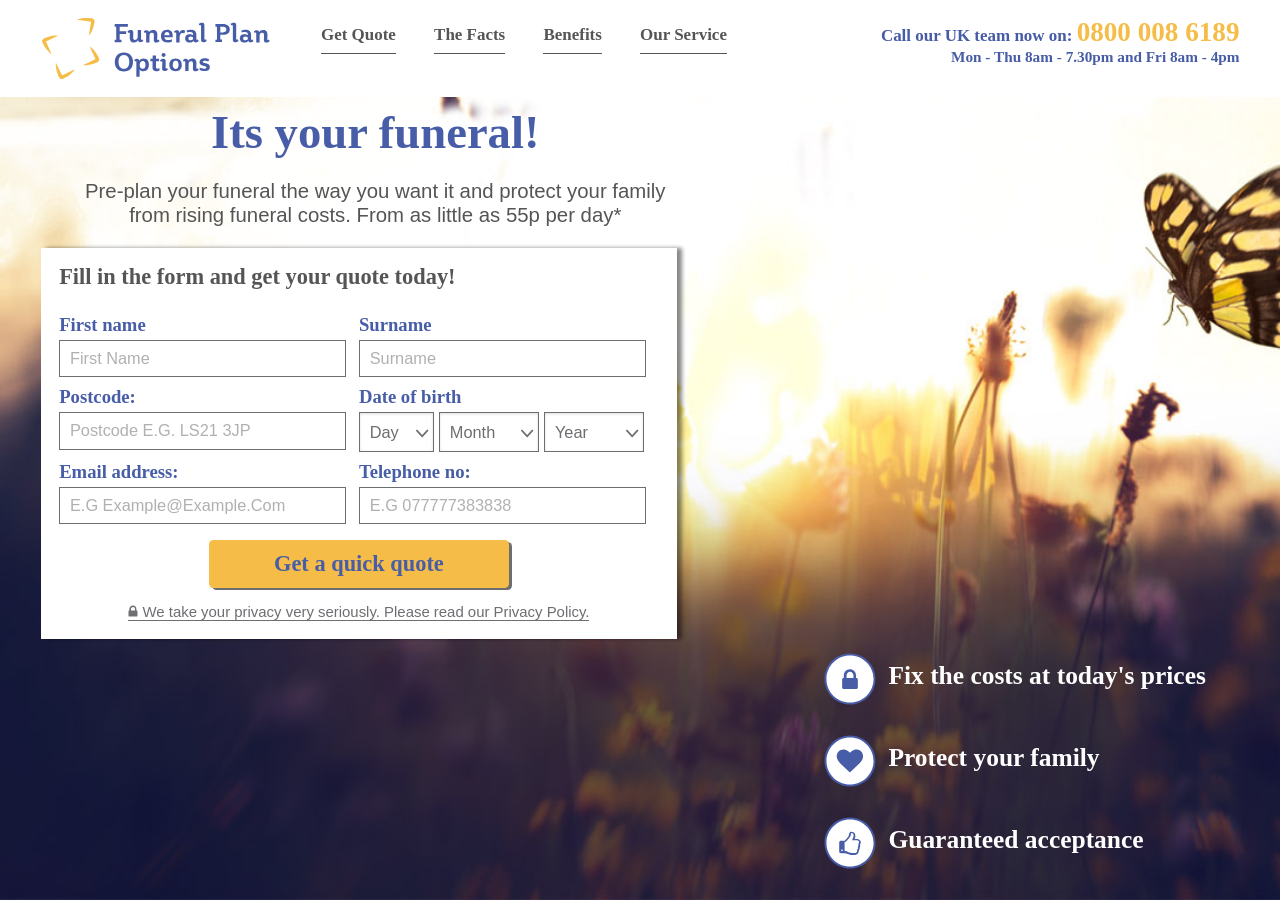
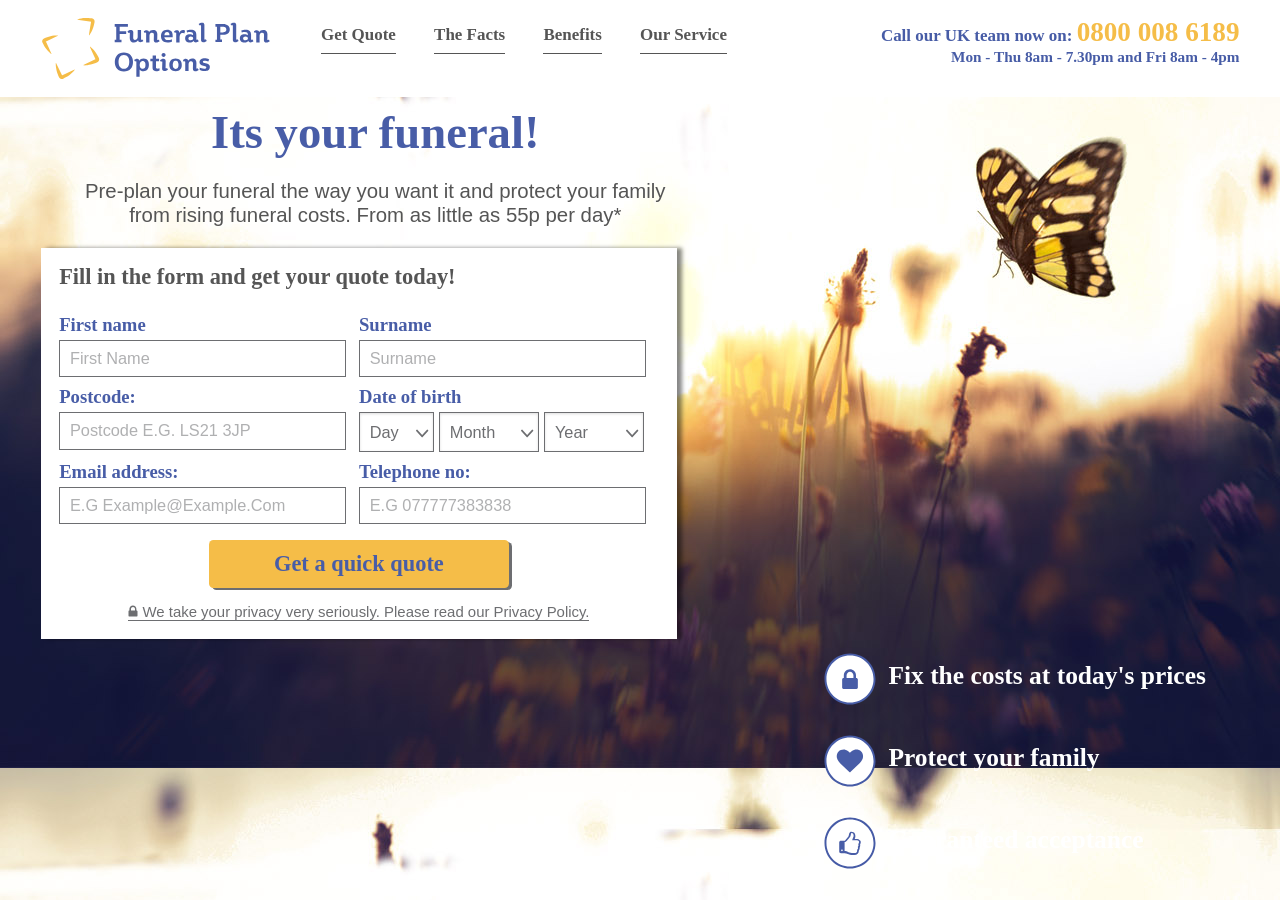
Before and after one commit to tcoffeeadmin/project-fpo, a Jekyll site: the page built from index.html, in a window 1280 px wide and 900 px high. Built offline with Jekyll 4.4.1, drawn with Linux system fonts in a browser that asks for light colours; nearby versions of some CDN libraries.

Commit message:
frontmatter added

```diff
--- a/_layouts/product.html
+++ b/_layouts/product.html
@@ -1,5 +1,7 @@
 ---
 layout: default
+header_bg: 'assets/images/hero-bg-img.jpg'
+mobile_bg: 'assets/images/mobile-bg.jpg'
 images:
   - image: 'assets/images/icons/icon-circle-lock.svg'
     title: Fix the costs at today's prices
@@ -26,7 +28,7 @@
 {% include base.html %}
 
 <!-- Hero with form -->
-<div class="hero-section">
+<div class="hero-section" style="background:url({{layout.header_bg}})">
   <section id="qoute" class="pure-g">
     <!---hero-content-section-->
     <div class="pure-g-container" id="quote">
@@ -43,7 +45,7 @@
       </div>
       <!-- enquiry-form -->
       <div class="pure-u-1">
-        <div class="form-bg"></div>
+        <div class="form-bg" style="background:url({{layout.mobile_bg}})"></div>
         {% include {{ page.form | prepend:'forms/' | append:'.html' }} %}
 
         <!-- icon-text-section-right-desktop -->
--- a/src/scss/default/_hero.scss
+++ b/src/scss/default/_hero.scss
@@ -1,6 +1,6 @@
 .hero-section {
   height: 100%;
-  background: url(../images/hero-bg-img.jpg);
+/*  background: url(../images/hero-bg-img.jpg);*/
   background-size: cover;
   background-repeat: no-repeat;
 }
--- a/src/scss/default/_wrappers.scss
+++ b/src/scss/default/_wrappers.scss
@@ -404,12 +404,12 @@
   }
 
   .hero-section {
-    background: none;
+    background: none !important;
     height: auto;
   }
 
   .form-bg {
-    background: url(../images/mobile_bg.jpg);
+/*    background: url(../images/mobile-bg.jpg);*/
     background-size: cover;
     height: 600px;
     position: absolute;
```
Also changed, not shown: assets/css/app.css, assets/images/mobile-bg.jpg, src/images/mobile-bg.jpg, 1 other file.
